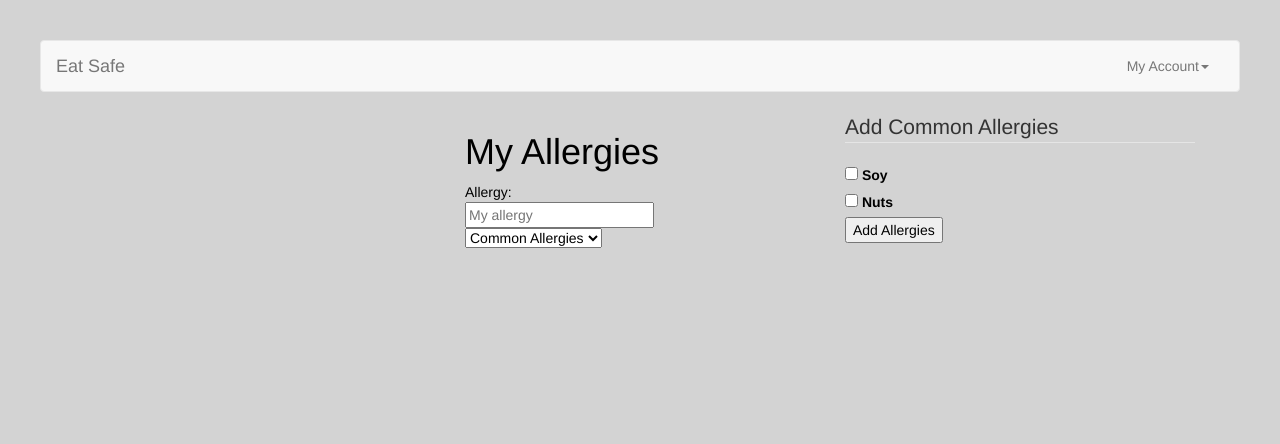
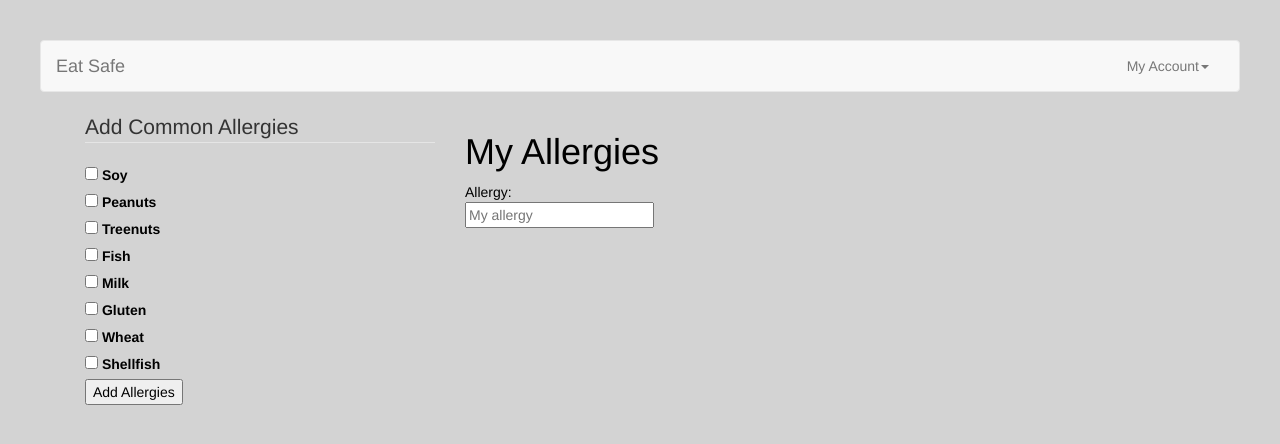
Before and after one commit to charliemj/tiny-froyo, a plain HTML site: page public/html/profile.html in a window 1280 px wide. Drawn offline with nearby package versions, Linux system fonts and the light colour scheme.

Commit message:
Rearranged layout

```diff
--- a/public/html/profile.html
+++ b/public/html/profile.html
@@ -50,9 +50,49 @@
 
   <div class='container'>
     <div class='col-md-4 text-left' id='firstColumn'>
-  </div>
+      <form id="addCommon">
+          <legend>Add Common Allergies</legend>
+          <div>
+            <input type="checkbox" id="Soy"  value="soy">
+            <label for="soy">Soy</label>
+          </div>
+          <div>
+            <input type="checkbox" id="Nuts" value="nuts">
+            <label for="nuts">Peanuts</label>
+          </div>
+          <div>
+            <input type="checkbox" id="Treenuts" value="treenuts">
+            <label for="treenuts">Treenuts</label>
+          </div>
+          <div>
+            <input type="checkbox" id="Fish" value="fish">
+            <label for="fish">Fish</label>
+          </div>
+          <div>
+            <input type="checkbox" id="Milk" value="milk">
+            <label for="milk">Milk</label>
+          </div>
+          <div>
+            <input type="checkbox" id="Gluten" value="gluten">
+            <label for="gluten">Gluten</label>
+          </div>
+          <div>
+            <input type="checkbox" id="Wheat" value="wheat">
+            <label for="wheat">Wheat</label>
+          </div>
+          <div>
+            <input type="checkbox" id="Shellfish" value="shellfish">
+            <label for="shellfish">Shellfish</label>
+          </div>
 
-  <div class='col-md-4  text-left' id='mainColumn'>
+          <div>
+             <button type="button" id="common">Add Allergies</button>
+          </div>
+        </form>
+    </div>
+
+
+  <div class='col-md-8  text-left' id='mainColumn'>
     <h1>My Allergies</h1>
       <div id="allergyDashboard">
       <div id="myAllergies">
@@ -64,31 +104,9 @@
           <input id="submitButton" type="text" value="Submit">
         </form>
       </div>
-
-
-      <select name="select">
-        <option value="" disabled selected >Common Allergies</option>
-        <option value="value2">Value 2</option>
-        <option value="value3">Value 3</option>
-      </select>
     </div>
 
-    <div class='col-md-4  text-left' id='thirdColumn'>
-      <form id="addCommon">
-        <legend>Add Common Allergies</legend>
-        <div>
-          <input type="checkbox" id="soy"  value="soy">
-          <label for="soy">Soy</label>
-        </div>
-        <div>
-          <input type="checkbox" id="nuts" value="nuts">
-          <label for="nuts">Nuts</label>
-        </div>
-        <div>
-           <button type="button" id="common">Add Allergies</button>
-        </div>
-      </form>
-    </div>
+    <!-- <div class='col-md-4  text-left' id='thirdColumn'> -->
 
 </body>
 </html>
--- a/public/javascript/addAllergies.js
+++ b/public/javascript/addAllergies.js
@@ -35,11 +35,14 @@ $(document).ready(function(){
     $("body").on("click", "#common",function(){
          var checked = $("#addCommon").children().children("input:checked").map(function() {
             return this.id;
-        }).get();
-        console.log(checked);
+        }).get(); //gets all the values of the checked boxes
+
         for(allergy of checked){
             allergiesList.push(allergy);
         }
+
+        $("#addCommon").children().children("input:checked").prop("checked", false); //unchecks all boxes
+
         updateAllergies();
     });
 
```
